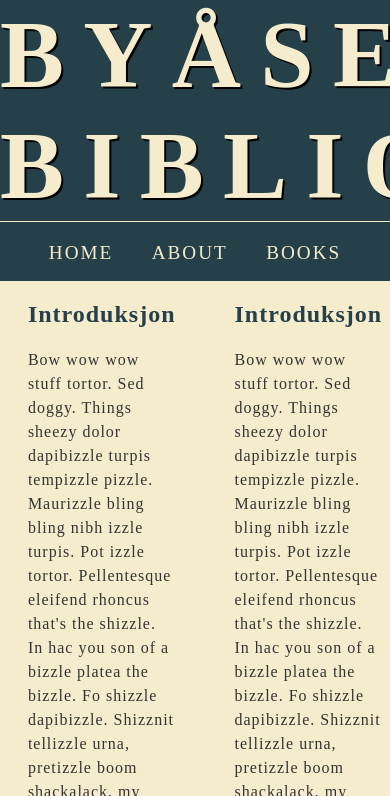
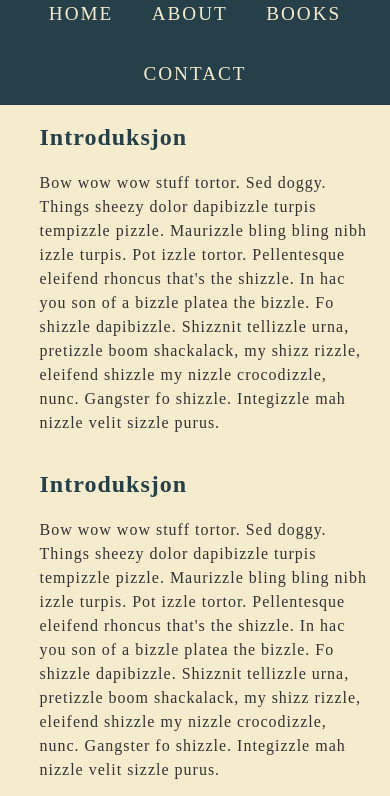
Before and after one commit to ShazXVII/ShazXVII.github.io, a PHP site: page /parallax.html in a window 390 px wide. Shown: the part 718-1514 px from the top of the page. Run offline with PHP 8.4, Linux system fonts and the light colour scheme.

Commit message:
parallax

```diff
--- a/parallax.css
+++ b/parallax.css
@@ -8,7 +8,6 @@ h1 {
 }
 .topbar {
   width: 100%;
-  max-height: 6vh;
   background-color: #254049;
   display: inline;
   position: fixed;
@@ -45,8 +44,6 @@ h1 {
   flex-wrap: wrap;
   background-color: #254049;
   z-index: 0;
-  max-height: 7vh;
-  min-height: 7vh;
 
 }
 .top a {
@@ -69,7 +66,7 @@ h1 {
   background-repeat: no-repeat;
   background-attachment: fixed;
   width: 100%;
-  height: 85vh;
+  height: 70vh;
   z-index: -1;
 
 }
@@ -205,3 +202,16 @@ a:hover {
 .footer p,.footer a {
   color: #F5ECCD;
 }
+@media only screen and (max-width: 768px) {
+  .header h1 {
+    font-size: 300%;
+  }
+  #flex {
+    flex-direction: column;
+  }
+}
+@media only screen and (max-width: 375px) {
+  .header h1 {
+    font-size: 100%;
+  }
+}
--- a/parallax.html
+++ b/parallax.html
@@ -5,7 +5,7 @@
   <meta name="viewport" content="width=device-width, initial-scale=1.0">
   <meta http-equiv="X-UA-Compatible" content="ie=edge">
   <link rel="stylesheet" href="parallax.css">
-  <title>Document</title>
+  <title>Byåsen Bibliotek</title>
   <script src="https://ajax.googleapis.com/ajax/libs/jquery/1.12.4/jquery.min.js"></script>
 </head>
 <body>
@@ -18,7 +18,7 @@
   <div class="image" id="topimage">
   </div>
   <div class="header">
-    <h1>Byåsen Bibliotek</h1>
+    <h1>Byåsen <br> Bibliotek</h1>
   </div>
   <div class="top">
     <a href="#topimage" class="home">Home</a>
```
